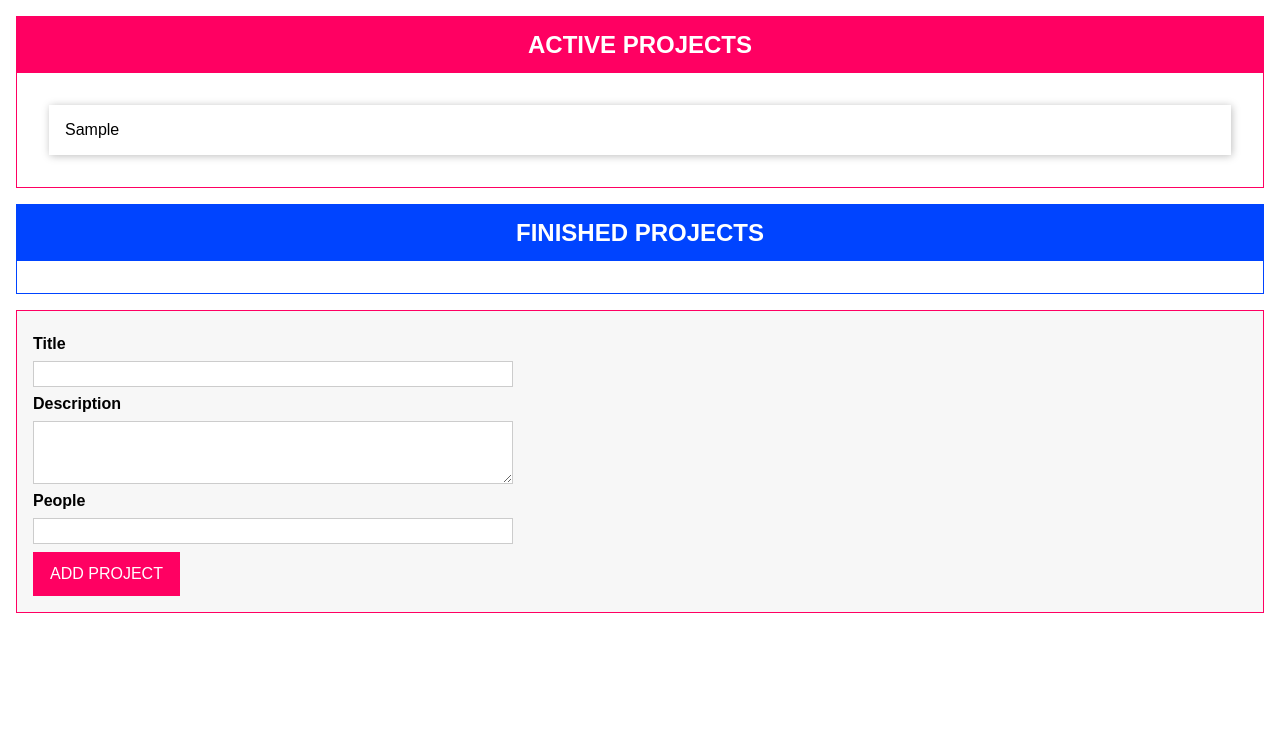
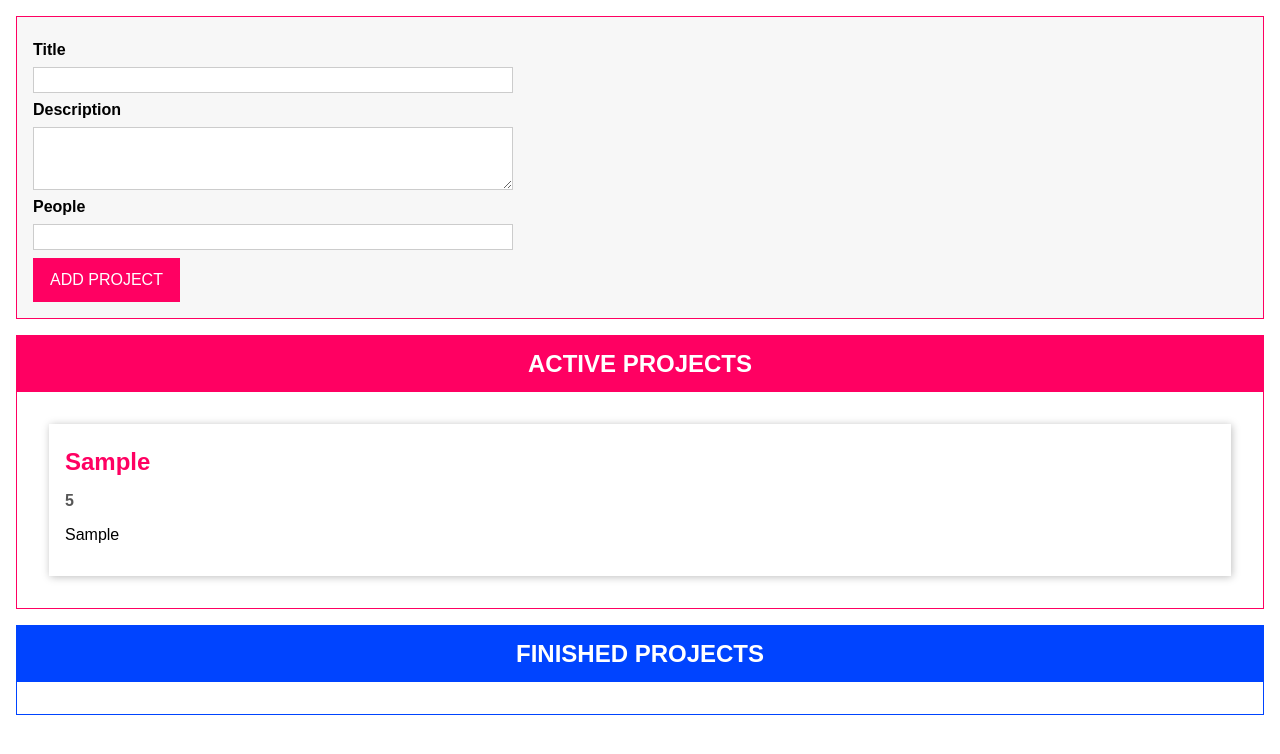
Before and after one commit to dima-leveret/Drag-Drop-TS, a website with bundled scripts: page index.html in a window 1280 px wide. Both pictures are taken after typing "Sample", "Sample", "5" into the empty fields and a click on the button "ADD PROJECT". Built offline with nearby package versions, Linux system fonts and the light colour scheme.

Commit message:
fixed some bugs, render projects items with a class

```diff
--- a/index.html
+++ b/index.html
@@ -27,7 +27,11 @@
       </form>
     </template>
     <template id="single-project">
-      <li></li>
+      <li>
+        <h2></h2>
+        <h3></h3>
+        <p></p>
+      </li>
     </template>
     <template id="project-list">
       <section class="projects">
--- a/src/app.ts
+++ b/src/app.ts
@@ -1,7 +1,7 @@
 // Project Type
 enum ProjectStatus {
   Active,
-  Finished,
+  Finished
 }
 
 class Project {
@@ -14,19 +14,19 @@ class Project {
   ) {}
 }
 
-// Project State
+// Project State Management
 type Listener<T> = (items: T[]) => void;
 
 class State<T> {
   protected listeners: Listener<T>[] = [];
+
   addListener(listenerFn: Listener<T>) {
     this.listeners.push(listenerFn);
   }
 }
 
 class ProjectState extends State<Project> {
-
-  private projects: any[] = [];
+  private projects: Project[] = [];
   private static instance: ProjectState;
 
   private constructor() {
@@ -37,12 +37,9 @@ class ProjectState extends State<Project> {
     if (this.instance) {
       return this.instance;
     }
-
     this.instance = new ProjectState();
     return this.instance;
   }
-
-
 
   addProject(title: string, description: string, numOfPeople: number) {
     const newProject = new Project(
@@ -78,38 +75,34 @@ function validate(validatableInput: Validatable) {
   }
   if (
     validatableInput.minLength != null &&
-    typeof validatableInput.value === "string"
+    typeof validatableInput.value === 'string'
   ) {
     isValid =
       isValid && validatableInput.value.length >= validatableInput.minLength;
   }
-
   if (
     validatableInput.maxLength != null &&
-    typeof validatableInput.value === "string"
+    typeof validatableInput.value === 'string'
   ) {
     isValid =
       isValid && validatableInput.value.length <= validatableInput.maxLength;
   }
-
   if (
     validatableInput.min != null &&
-    typeof validatableInput.value === "number"
+    typeof validatableInput.value === 'number'
   ) {
     isValid = isValid && validatableInput.value >= validatableInput.min;
   }
-
   if (
     validatableInput.max != null &&
-    typeof validatableInput.value === "number"
+    typeof validatableInput.value === 'number'
   ) {
     isValid = isValid && validatableInput.value <= validatableInput.max;
   }
-
   return isValid;
 }
 
-// autobund decorator
+// autobind decorator
 function autobind(_: any, _2: string, descriptor: PropertyDescriptor) {
   const originalMethod = descriptor.value;
   const adjDescriptor: PropertyDescriptor = {
@@ -117,12 +110,12 @@ function autobind(_: any, _2: string, descriptor: PropertyDescriptor) {
     get() {
       const boundFn = originalMethod.bind(this);
       return boundFn;
-    },
+    }
   };
   return adjDescriptor;
 }
 
-// Component Base calss
+// Component Base Class
 abstract class Component<T extends HTMLElement, U extends HTMLElement> {
   templateElement: HTMLTemplateElement;
   hostElement: T;
@@ -153,7 +146,7 @@ abstract class Component<T extends HTMLElement, U extends HTMLElement> {
 
   private attach(insertAtBeginning: boolean) {
     this.hostElement.insertAdjacentElement(
-      insertAtBeginning ? "afterbegin" : "beforebegin",
+      insertAtBeginning ? 'afterbegin' : 'beforeend',
       this.element
     );
   }
@@ -162,12 +155,35 @@ abstract class Component<T extends HTMLElement, U extends HTMLElement> {
   abstract renderContent(): void;
 }
 
-//ProjectList class
+// ProjectItem Class
+class ProjectItem extends Component<HTMLUListElement, HTMLLIElement> {
+  private project: Project;
+
+  constructor(hostId: string, project: Project) {
+    super('single-project', hostId, false, project.id);
+    this.project = project;
+
+    this.configure();
+    this.renderContent();
+  }
+
+  configure() {}
+
+  renderContent() {
+    this.element.querySelector('h2')!.textContent = this.project.title;
+    this.element.querySelector(
+      'h3'
+    )!.textContent = this.project.people.toString();
+    this.element.querySelector('p')!.textContent = this.project.description;
+  }
+}
+
+// ProjectList Class
 class ProjectList extends Component<HTMLDivElement, HTMLElement> {
   assignedProjects: Project[];
 
-  constructor(private type: "active" | "finished") {
-    super("project-list", "app", false, `${type}-projects`);
+  constructor(private type: 'active' | 'finished') {
+    super('project-list', 'app', false, `${type}-projects`);
     this.assignedProjects = [];
 
     this.configure();
@@ -176,8 +192,8 @@ class ProjectList extends Component<HTMLDivElement, HTMLElement> {
 
   configure() {
     projectState.addListener((projects: Project[]) => {
-      const relevantProjects = projects.filter((prj) => {
-        if (this.type === "active") {
+      const relevantProjects = projects.filter(prj => {
+        if (this.type === 'active') {
           return prj.status === ProjectStatus.Active;
         }
         return prj.status === ProjectStatus.Finished;
@@ -189,72 +205,67 @@ class ProjectList extends Component<HTMLDivElement, HTMLElement> {
 
   renderContent() {
     const listId = `${this.type}-projects-list`;
-    this.element.querySelector("ul")!.id = listId;
-    this.element.querySelector("h2")!.textContent =
-      this.type.toUpperCase() + " PROJECTS";
+    this.element.querySelector('ul')!.id = listId;
+    this.element.querySelector('h2')!.textContent =
+      this.type.toUpperCase() + ' PROJECTS';
   }
 
   private renderProjects() {
     const listEl = document.getElementById(
       `${this.type}-projects-list`
     )! as HTMLUListElement;
-    listEl.innerHTML = "";
+    listEl.innerHTML = '';
     for (const prjItem of this.assignedProjects) {
-      const listItem = document.createElement("li");
-      listItem.textContent = prjItem.title;
-      listEl.appendChild(listItem);
+      new ProjectItem(this.element.querySelector('ul')!.id, prjItem);
     }
   }
 }
 
-// ProjectInput class
+// ProjectInput Class
 class ProjectInput extends Component<HTMLDivElement, HTMLFormElement> {
   titleInputElement: HTMLInputElement;
   descriptionInputElement: HTMLInputElement;
   peopleInputElement: HTMLInputElement;
 
   constructor() {
-    super("project-input", "app", true, "user-input")
+    super('project-input', 'app', true, 'user-input');
     this.titleInputElement = this.element.querySelector(
-      "#title"
+      '#title'
     ) as HTMLInputElement;
     this.descriptionInputElement = this.element.querySelector(
-      "#description"
+      '#description'
     ) as HTMLInputElement;
     this.peopleInputElement = this.element.querySelector(
-      "#people"
+      '#people'
     ) as HTMLInputElement;
-
     this.configure();
   }
 
   configure() {
-    this.element.addEventListener("submit", this.submitHandler);
+    this.element.addEventListener('submit', this.submitHandler);
   }
 
-  renderContent() {};
+  renderContent() {}
 
   private gatherUserInput(): [string, string, number] | void {
-    const eneredTitle = this.titleInputElement.value;
-    const eneredDescription = this.descriptionInputElement.value;
-    const eneredPeolple = this.peopleInputElement.value;
+    const enteredTitle = this.titleInputElement.value;
+    const enteredDescription = this.descriptionInputElement.value;
+    const enteredPeople = this.peopleInputElement.value;
 
     const titleValidatable: Validatable = {
-      value: eneredTitle,
+      value: enteredTitle,
+      required: true
+    };
+    const descriptionValidatable: Validatable = {
+      value: enteredDescription,
       required: true,
+      minLength: 5
     };
-
-    const descriptionValidatable: Validatable = {
-      value: eneredDescription,
-      required: true,
-      minLength: 5,
-    };
-
     const peopleValidatable: Validatable = {
-      value: +eneredPeolple,
+      value: +enteredPeople,
       required: true,
       min: 1,
-      max: 5,
+      max: 5
     };
 
     if (
@@ -262,17 +273,17 @@ class ProjectInput extends Component<HTMLDivElement, HTMLFormElement> {
       !validate(descriptionValidatable) ||
       !validate(peopleValidatable)
     ) {
-      alert("Inavalid input, plase try again!");
+      alert('Invalid input, please try again!');
       return;
     } else {
-      return [eneredTitle, eneredDescription, +eneredPeolple];
+      return [enteredTitle, enteredDescription, +enteredPeople];
     }
   }
 
-  private clearInput() {
-    this.titleInputElement.value = "";
-    this.descriptionInputElement.value = "";
-    this.peopleInputElement.value = "";
+  private clearInputs() {
+    this.titleInputElement.value = '';
+    this.descriptionInputElement.value = '';
+    this.peopleInputElement.value = '';
   }
 
   @autobind
@@ -282,13 +293,11 @@ class ProjectInput extends Component<HTMLDivElement, HTMLFormElement> {
     if (Array.isArray(userInput)) {
       const [title, desc, people] = userInput;
       projectState.addProject(title, desc, people);
-      this.clearInput();
+      this.clearInputs();
     }
   }
-
-
 }
 
 const prjInput = new ProjectInput();
-const activePrjList = new ProjectList("active");
-const finishedPrjList = new ProjectList("finished");
+const activePrjList = new ProjectList('active');
+const finishedPrjList = new ProjectList('finished');
```
Also changed, not shown: dist/app.js, 1 other file.
